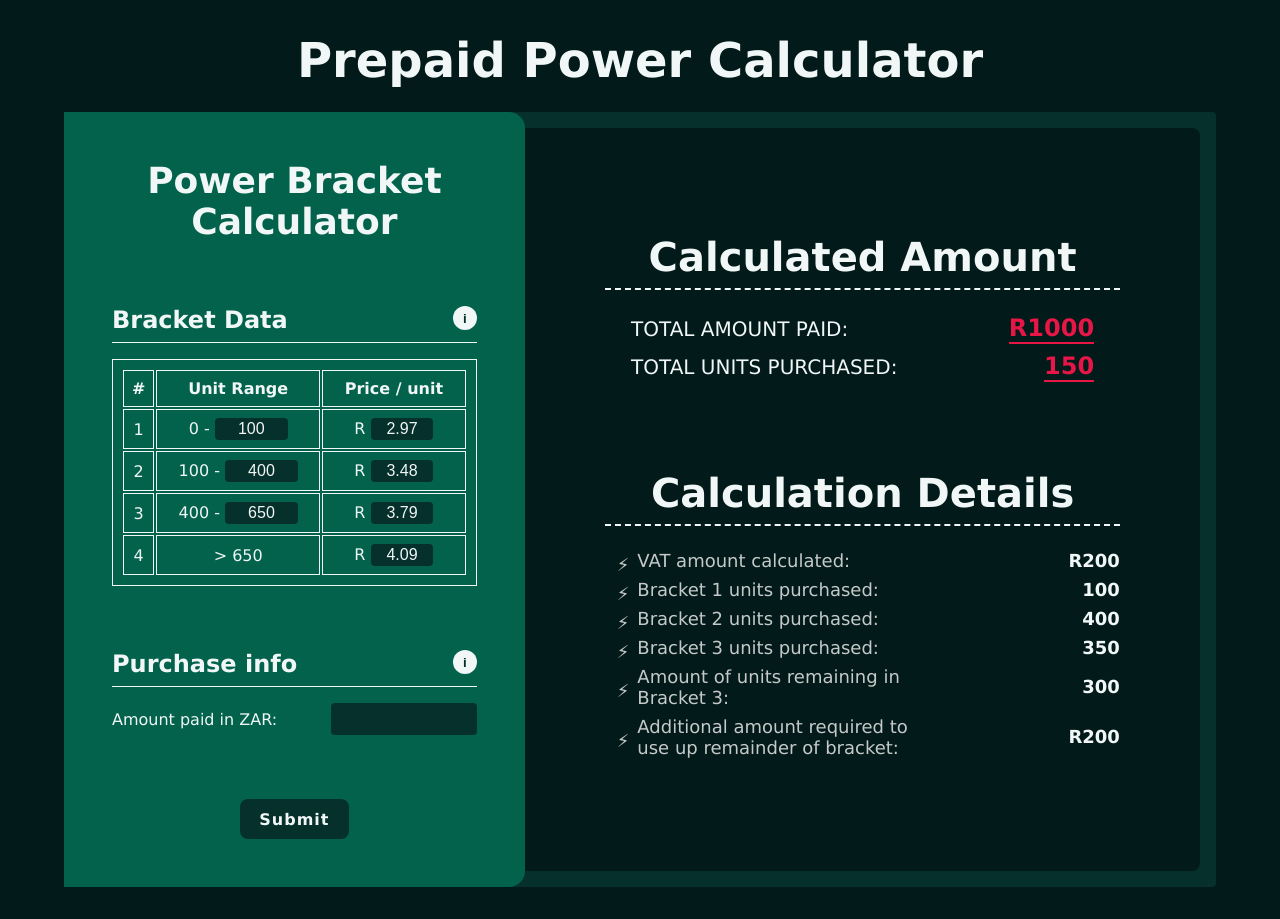
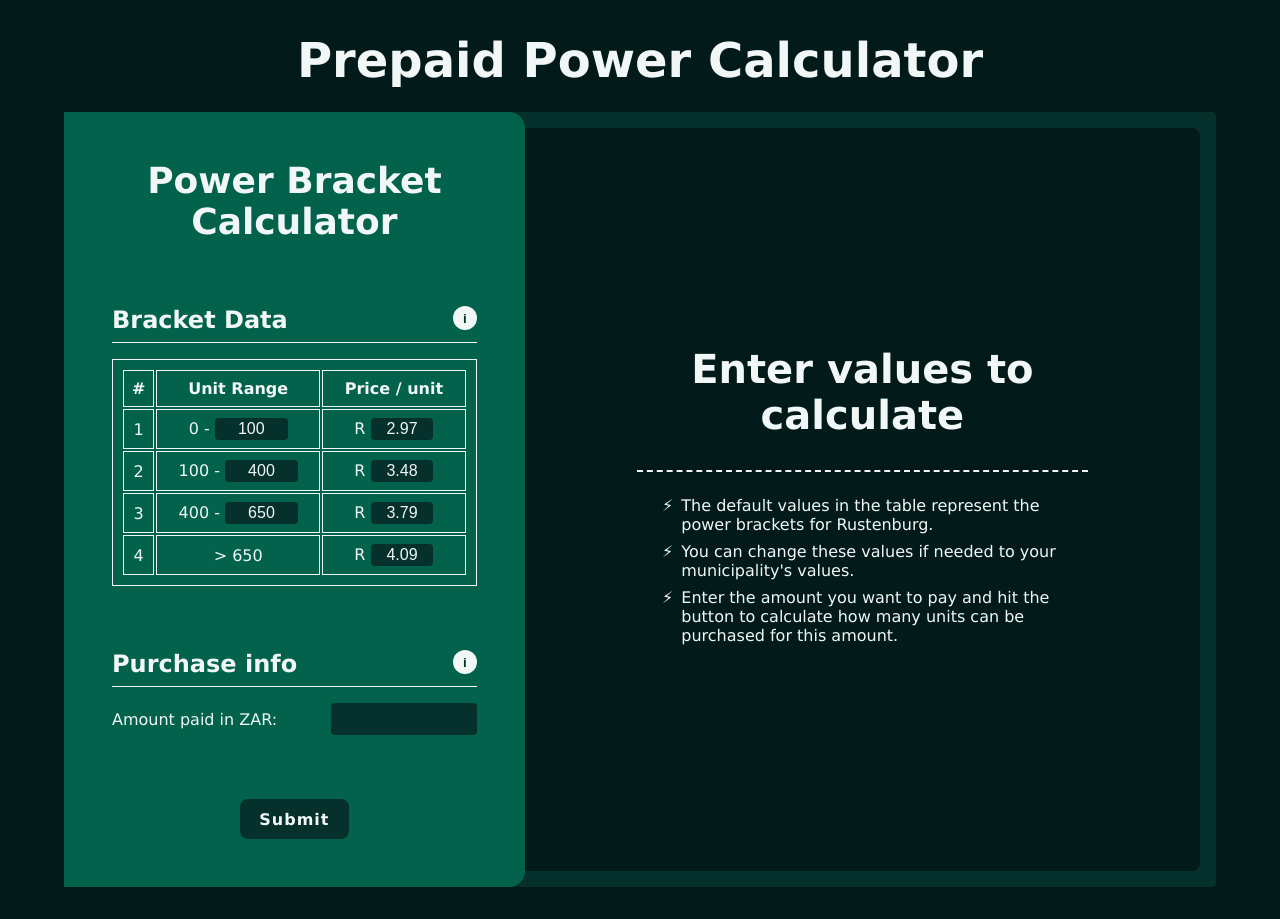
Before and after one commit to Arlo-Fuls/Power-Bracket-Calculator, a plain HTML site: page index.html in a window 1280 px wide. Drawn offline with Linux system fonts and the light colour scheme.

Commit message:
Basic empty state added

```diff
--- a/index.html
+++ b/index.html
@@ -96,9 +96,16 @@
       <h2 class="sr-only" id="heading-results">Results</h2>
 
       <div class="flip-wrapper">
-        <div class="display show">
+        <div class="display">
           <div class="display__empty">
-            <h3>Enter Data</h3>
+            <span>
+              <h3>Enter values to calculate</h3>
+              <p>The default values in the table represent the power brackets for Rustenburg.</p>
+              <p>You can change these values if needed to your municipality's values.</p>
+              <p>Enter the amount you want to pay and hit the button to calculate how many units can be purchased for
+                this amount.</p>
+
+            </span>
           </div>
 
           <div id="result-container" class="display__result">
--- a/styles.scss
+++ b/styles.scss
@@ -481,6 +481,50 @@ body {
 
     }
 
+    &__empty {
+      display: flex;
+      flex-direction: column;
+      justify-content: center;
+      align-items: center;
+
+      h3 {
+
+        font-size: 2.5rem;
+        padding-bottom: 2rem;
+        text-align: center;
+        border-bottom: 0.125rem dashed var(--white);
+        margin-bottom: 1.5rem;
+
+        @media screen and (max-width: $med) {
+          font-size: 2rem;
+        }
+
+        @media screen and (max-width: $small) {
+          font-size: 2.25rem;
+        }
+
+      }
+
+      span {
+        width: 70%;
+      }
+
+      p {
+        padding-bottom: 0.5rem;
+        margin-left: 2.75rem;
+        position: relative;
+      }
+
+      p::before {
+        content: '⚡';
+        position: absolute;
+
+        left: -0.5rem;
+        transform: translateX(-100%);
+
+      }
+    }
+
   }
 
   .show {
```
Also changed, not shown: css/styles.css, 1 other file.
